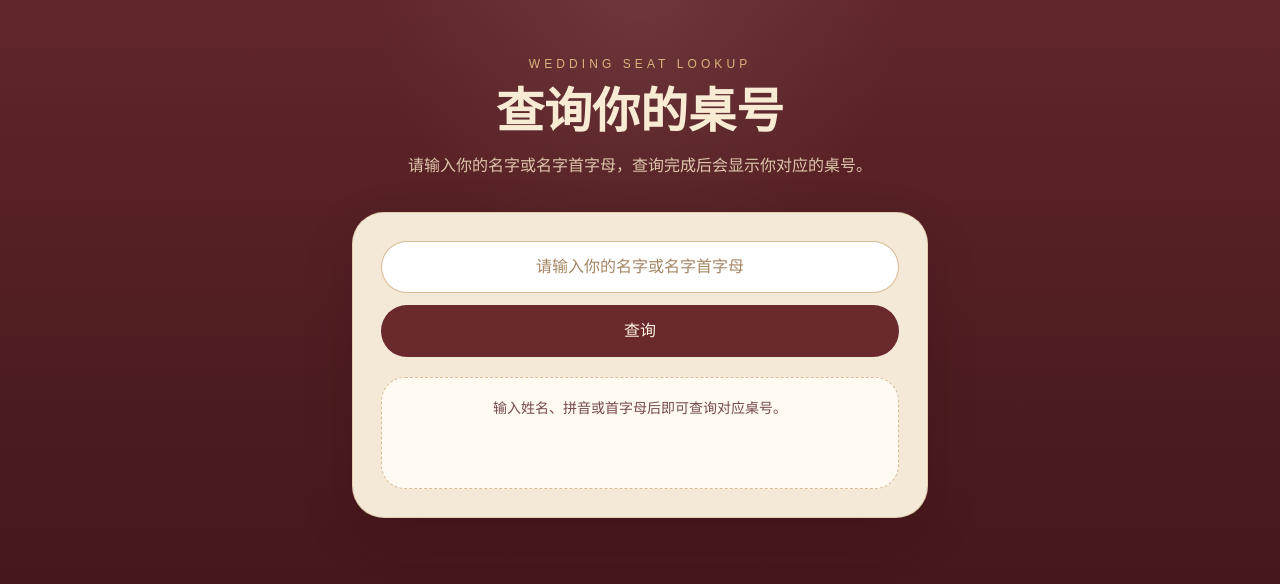
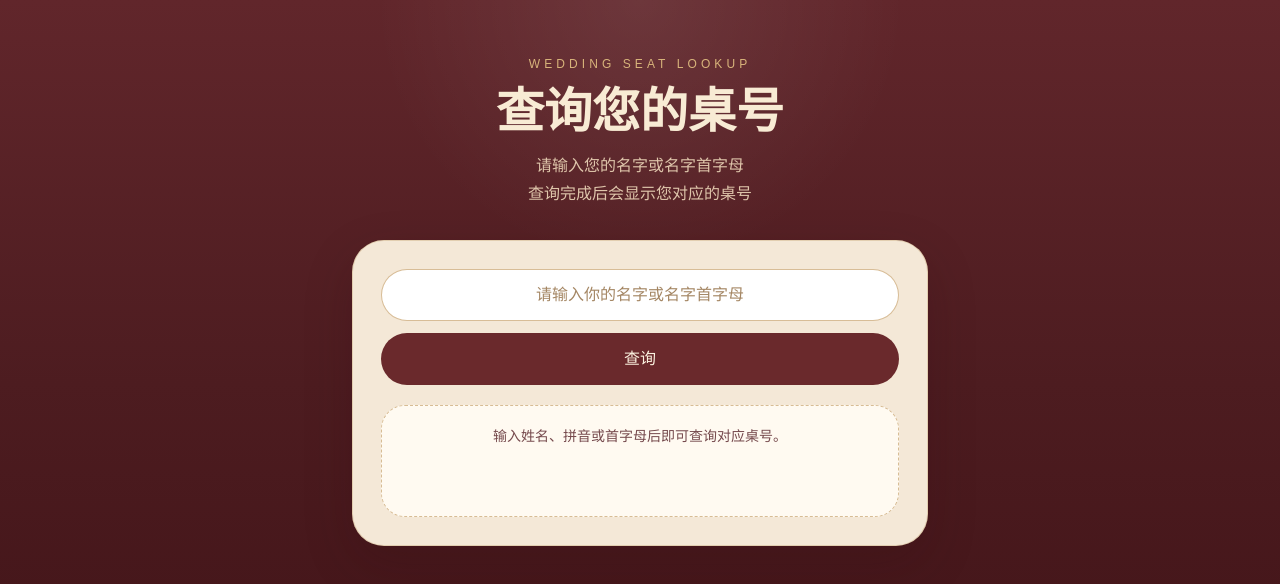
Before and after one commit to irislovepoki/wedding, a Next.js app: page /seat in a window 1280 px wide. Shown: the top 584 px of the page. Built offline with nearby package versions, Linux system fonts and the light colour scheme; what pinyin-pro would draw is missing.

Commit message:
Refine seat lookup copy

```diff
--- a/src/app/seat/page.tsx
+++ b/src/app/seat/page.tsx
@@ -21,9 +21,11 @@ export default function SeatLookupPage() {
       <div className="mx-auto flex w-full max-w-xl flex-col items-center">
         <div className="w-full text-center text-[#f8ebd4]">
           <p className="text-xs tracking-[0.34em] text-[#d8b47b]">WEDDING SEAT LOOKUP</p>
-          <h1 className="mt-4 text-4xl font-semibold sm:text-5xl">查询你的桌号</h1>
+          <h1 className="mt-4 text-4xl font-semibold sm:text-5xl">查询您的桌号</h1>
           <p className="mt-4 text-sm leading-7 text-[#f4dfc0]/86 sm:text-base">
-            请输入你的名字或名字首字母，查询完成后会显示你对应的桌号。
+            请输入您的名字或名字首字母
+            <br />
+            查询完成后会显示您对应的桌号
           </p>
         </div>
 
```
